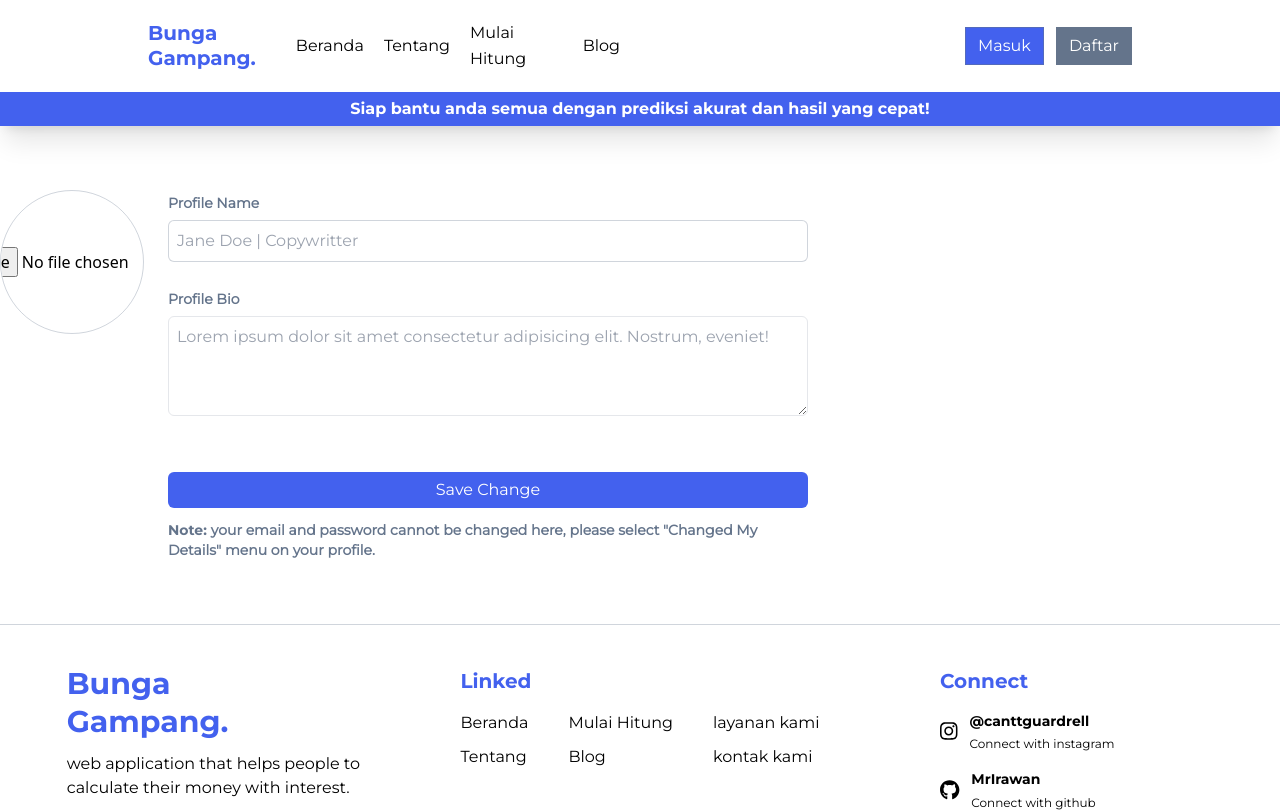
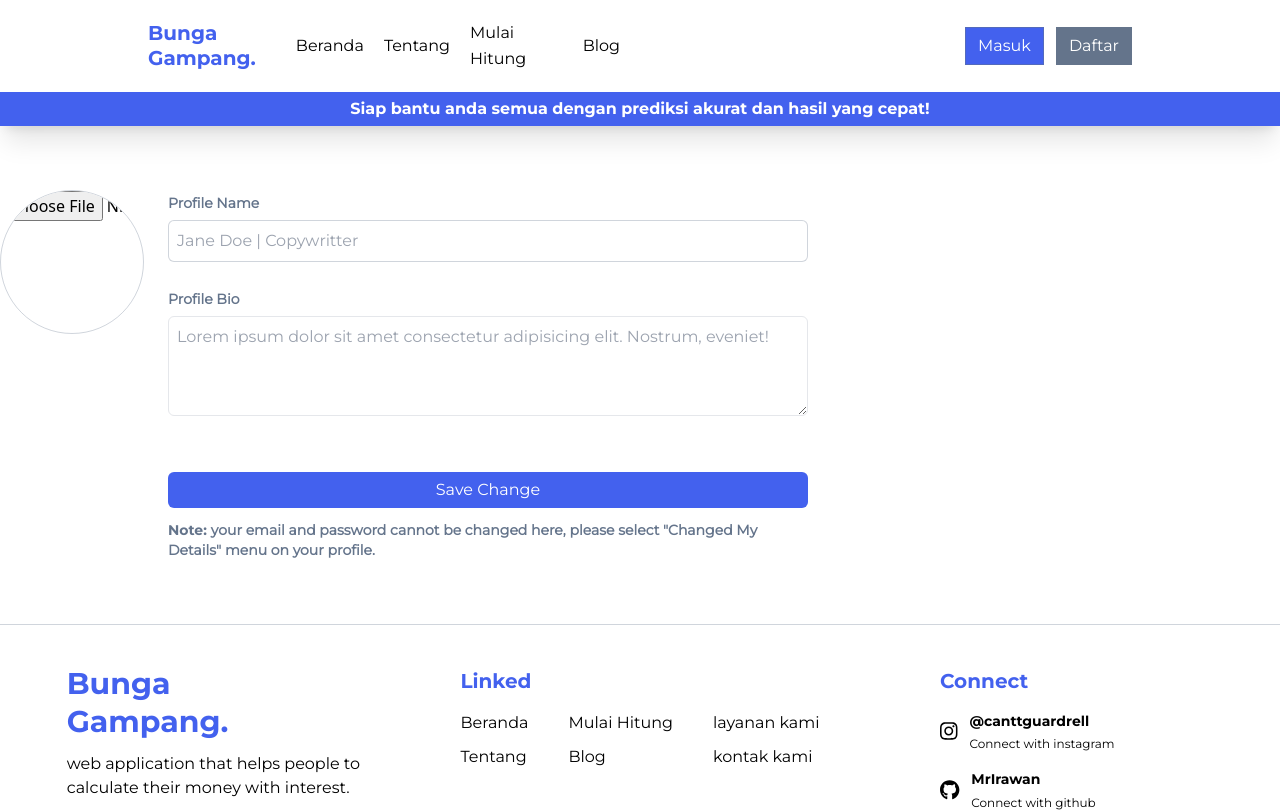
Before and after one commit to MrIrawan/bunga-gampang, a React (Vite) app: page /update/1 in a window 1280 px wide. Shown: the top 812 px of the page. Built offline with nearby package versions, Linux system fonts and the light colour scheme.

Commit message:
modifikasi form update profile

```diff
--- a/src/pages/UpdateProfile.jsx
+++ b/src/pages/UpdateProfile.jsx
@@ -2,21 +2,15 @@ export default function UpdateProfile() {
     return (
         <section className="w-full pt-16 pb-16">
             <div className="container w-full mx-auto">
-                <form className="w-full flex gap-6">
-                    <div className="w-40 h-40 rounded-full flex items-center justify-center border border-secondary/30 overflow-hidden lg:w-36 lg:h-36">
-                        <input
-                            type="file"
-                            name="profile_photo"
-                            id="profile_photo"
-                        />
-                    </div>
+                <form className="w-full flex gap-6" encType="multipart/form-data">
+                    <input type="file" name="profile_photo" id="profile_photo" className="w-40 h-40 rounded-full border border-secondary/30 overflow-hidden lg:w-36 lg:h-36"/>
                     <div className="w-1/2 flex flex-col gap-6">
                         <div className="w-full">
                             <label htmlFor="name" className="text-sm font-main font-semibold text-secondary">Profile Name</label>
                             <input
                                 type="text"
-                                name="name"
-                                id="name"
+                                name="username"
+                                id="username"
                                 className="w-full block mt-1.5 border border-secondary/30 py-2 px-2 font-main rounded-md focus:outline-none focus:border-primary"
                                 placeholder="Jane Doe | Copywritter"
                             />
@@ -24,8 +18,8 @@ export default function UpdateProfile() {
                         <div className="w-full mb-8">
                             <label htmlFor="profile_bio" className="text-sm font-main font-semibold text-secondary">Profile Bio</label>
                             <textarea
-                                name="profile_bio"
-                                id="profile_bio"
+                                name="user_bio"
+                                id="user_bio"
                                 className="w-full block mt-1.5 border rounded-md min-h-[100px] p-2 resize-y max-h-[200px] font-main focus:outline-none focus:border-primary"
                                 placeholder="Lorem ipsum dolor sit amet consectetur adipisicing elit. Nostrum, eveniet!"
                             >
```
